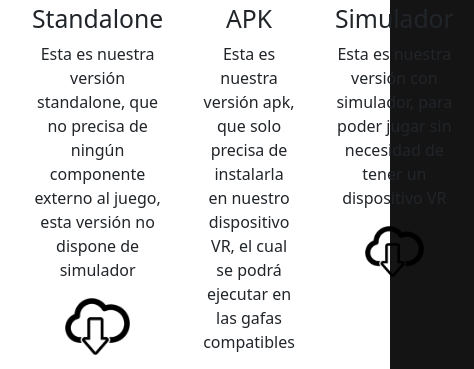
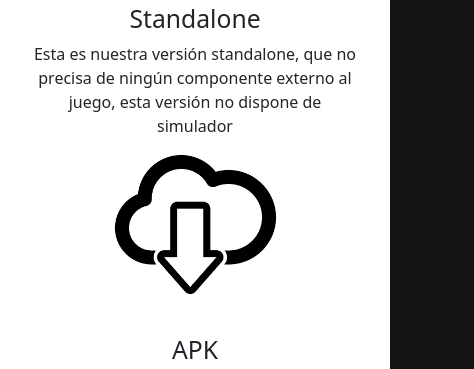
Before and after one commit to luishidalgoa/PMD-VR-EXPERIENCE, a plain HTML site: page dev/views/download.html in a window 390 px wide. Shown: the part 66-435 px from the top of the page, 474 px wide, since content can reach past the window. Drawn offline with nearby package versions, Linux system fonts and the light colour scheme.

Commit message:
v1.0 final version

```diff
--- a/dev/views/download.css
+++ b/dev/views/download.css
@@ -15,3 +15,12 @@ img {
     max-width: 50%;
     height: auto;
 }
+@media (max-width:767px){
+    .container {
+        width: 100%;
+      background-color: white;
+     display:inline-table;
+      }
+
+
+  }
--- a/dev/views/index.css
+++ b/dev/views/index.css
@@ -9,7 +9,7 @@
     color: white;
 }
 .bg{
-    background-image: url(/public/assets/img/Banner.jpg);
+    background-image: url(../../public/assets/img/Banner.jpg);
     background-repeat:no-repeat;
     background-size: cover;
     height: 270px;
```
